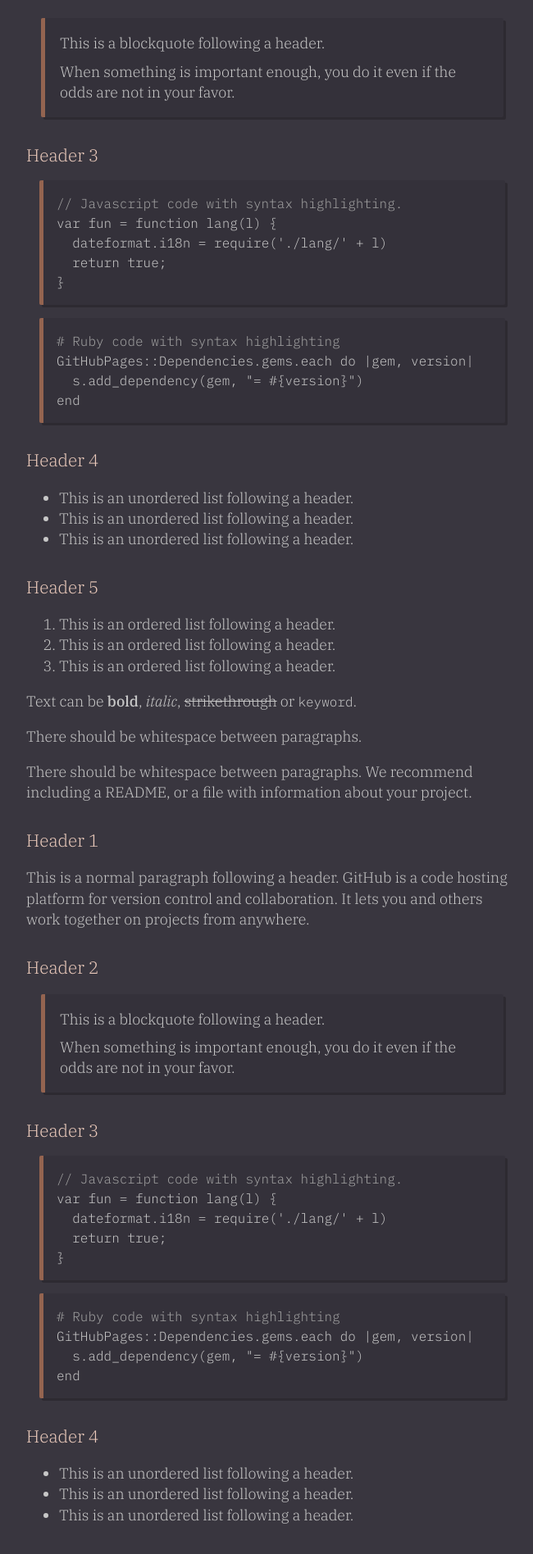
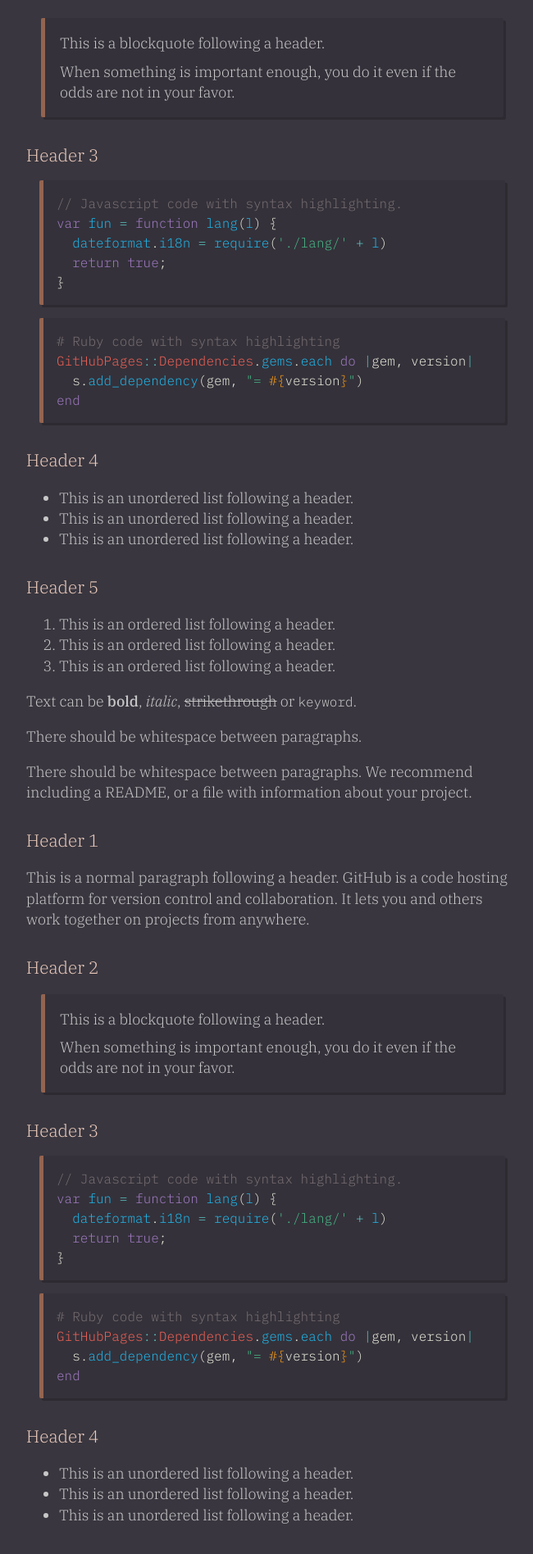
Before and after one commit to vllur/blog, a Jekyll site: the page built from _posts/2018-08-05-Page.md, in a window 1280 px wide. Shown: the part 614-2510 px from the top of the page at 82% size, without its empty margins (308-958 px from the left). Built offline with Jekyll 4.4.1, drawn with Linux system fonts in a browser that asks for light colours.

Commit message:
Added syntax highlighting

```diff
--- /dev/null
+++ b/_sass/vendor/paraiso-dark-edit.scss
@@ -0,0 +1,77 @@
+pre { line-height: 125%; margin: 0; }
+td.linenos pre { color: #000000; background-color: #f0f0f0; padding-left: 5px; padding-right: 5px; }
+span.linenos { color: #000000; background-color: #f0f0f0; padding-left: 5px; padding-right: 5px; }
+td.linenos pre.special { color: #000000; background-color: #ffffc0; padding-left: 5px; padding-right: 5px; }
+span.linenos.special { color: #000000; background-color: #ffffc0; padding-left: 5px; padding-right: 5px; }
+.highlight .hll { background-color: #4f424c }
+pre.highlight { color: #e7e9db }
+.highlight .c { color: #776e71 } /* Comment */
+.highlight .err { color: #ef6155 } /* Error */
+.highlight .k { color: #9f7ac1 } /* Keyword */
+.highlight .l { color: #f99b15 } /* Literal */
+.highlight .n { color: #e7e9db } /* Name */
+.highlight .o { color: #5bc4bf } /* Operator */
+.highlight .p { color: #e7e9db } /* Punctuation */
+.highlight .ch { color: #776e71 } /* Comment.Hashbang */
+.highlight .cm { color: #776e71 } /* Comment.Multiline */
+.highlight .cp { color: #776e71 } /* Comment.Preproc */
+.highlight .cpf { color: #776e71 } /* Comment.PreprocFile */
+.highlight .c1 { color: #776e71 } /* Comment.Single */
+.highlight .cs { color: #776e71 } /* Comment.Special */
+.highlight .gd { color: #ef6155 } /* Generic.Deleted */
+.highlight .ge { font-style: italic } /* Generic.Emph */
+.highlight .gh { color: #e7e9db; font-weight: bold } /* Generic.Heading */
+.highlight .gi { color: #48b685 } /* Generic.Inserted */
+.highlight .gp { color: #776e71; font-weight: bold } /* Generic.Prompt */
+.highlight .gs { font-weight: bold } /* Generic.Strong */
+.highlight .gu { color: #5bc4bf; font-weight: bold } /* Generic.Subheading */
+.highlight .kc { color: #9f7ac1 } /* Keyword.Constant */
+.highlight .kd { color: #9f7ac1 } /* Keyword.Declaration */
+.highlight .kn { color: #5bc4bf } /* Keyword.Namespace */
+.highlight .kp { color: #9f7ac1 } /* Keyword.Pseudo */
+.highlight .kr { color: #9f7ac1 } /* Keyword.Reserved */
+.highlight .kt { color: #fec418 } /* Keyword.Type */
+.highlight .ld { color: #48b685 } /* Literal.Date */
+.highlight .m { color: #f99b15 } /* Literal.Number */
+.highlight .s { color: #48b685 } /* Literal.String */
+.highlight .na { color: #20b6e8 } /* Name.Attribute */
+.highlight .nb { color: #e7e9db } /* Name.Builtin */
+.highlight .nc { color: #fec418 } /* Name.Class */
+.highlight .no { color: #ef6155 } /* Name.Constant */
+.highlight .nd { color: #5bc4bf } /* Name.Decorator */
+.highlight .ni { color: #e7e9db } /* Name.Entity */
+.highlight .ne { color: #ef6155 } /* Name.Exception */
+.highlight .nf { color: #20b6e8 } /* Name.Function */
+.highlight .nl { color: #e7e9db } /* Name.Label */
+.highlight .nn { color: #fec418 } /* Name.Namespace */
+.highlight .nx { color: #20b6e8 } /* Name.Other */
+.highlight .py { color: #e7e9db } /* Name.Property */
+.highlight .nt { color: #5bc4bf } /* Name.Tag */
+.highlight .nv { color: #ef6155 } /* Name.Variable */
+.highlight .ow { color: #5bc4bf } /* Operator.Word */
+.highlight .w { color: #e7e9db } /* Text.Whitespace */
+.highlight .mb { color: #f99b15 } /* Literal.Number.Bin */
+.highlight .mf { color: #f99b15 } /* Literal.Number.Float */
+.highlight .mh { color: #f99b15 } /* Literal.Number.Hex */
+.highlight .mi { color: #f99b15 } /* Literal.Number.Integer */
+.highlight .mo { color: #f99b15 } /* Literal.Number.Oct */
+.highlight .sa { color: #48b685 } /* Literal.String.Affix */
+.highlight .sb { color: #48b685 } /* Literal.String.Backtick */
+.highlight .sc { color: #e7e9db } /* Literal.String.Char */
+.highlight .dl { color: #48b685 } /* Literal.String.Delimiter */
+.highlight .sd { color: #776e71 } /* Literal.String.Doc */
+.highlight .s2 { color: #48b685 } /* Literal.String.Double */
+.highlight .se { color: #f99b15 } /* Literal.String.Escape */
+.highlight .sh { color: #48b685 } /* Literal.String.Heredoc */
+.highlight .si { color: #f99b15 } /* Literal.String.Interpol */
+.highlight .sx { color: #48b685 } /* Literal.String.Other */
+.highlight .sr { color: #48b685 } /* Literal.String.Regex */
+.highlight .s1 { color: #48b685 } /* Literal.String.Single */
+.highlight .ss { color: #48b685 } /* Literal.String.Symbol */
+.highlight .bp { color: #e7e9db } /* Name.Builtin.Pseudo */
+.highlight .fm { color: #20b6e8 } /* Name.Function.Magic */
+.highlight .vc { color: #ef6155 } /* Name.Variable.Class */
+.highlight .vg { color: #ef6155 } /* Name.Variable.Global */
+.highlight .vi { color: #ef6155 } /* Name.Variable.Instance */
+.highlight .vm { color: #ef6155 } /* Name.Variable.Magic */
+.highlight .il { color: #f99b15 } /* Literal.Number.Integer.Long */
--- a/assets/css/index.scss
+++ b/assets/css/index.scss
@@ -13,4 +13,6 @@
 @import "components/index.scss";
 @import "components/post.scss";
 
+@import "vendor/paraiso-dark-edit.scss";
+
 @import "abstracts/media.scss";
```
